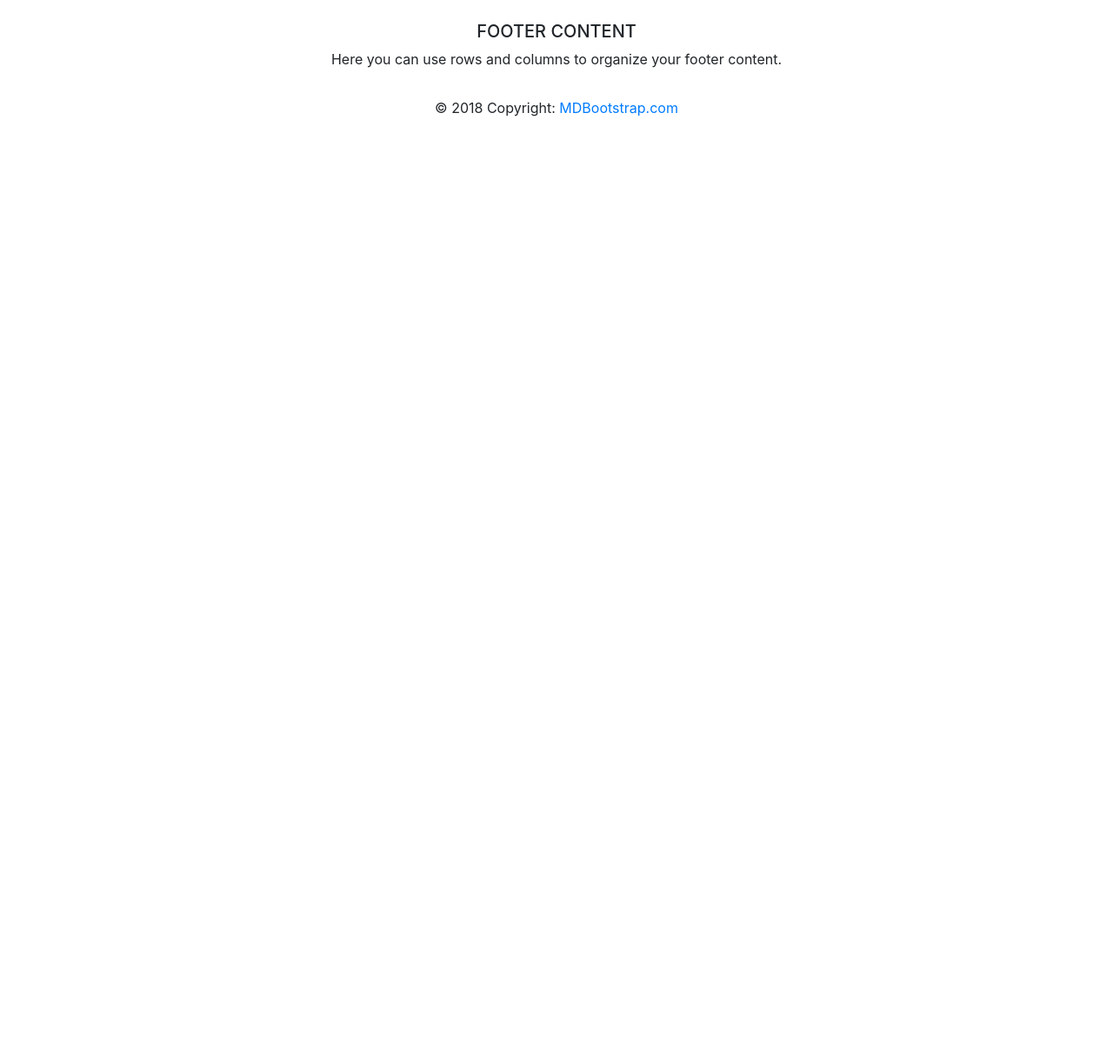
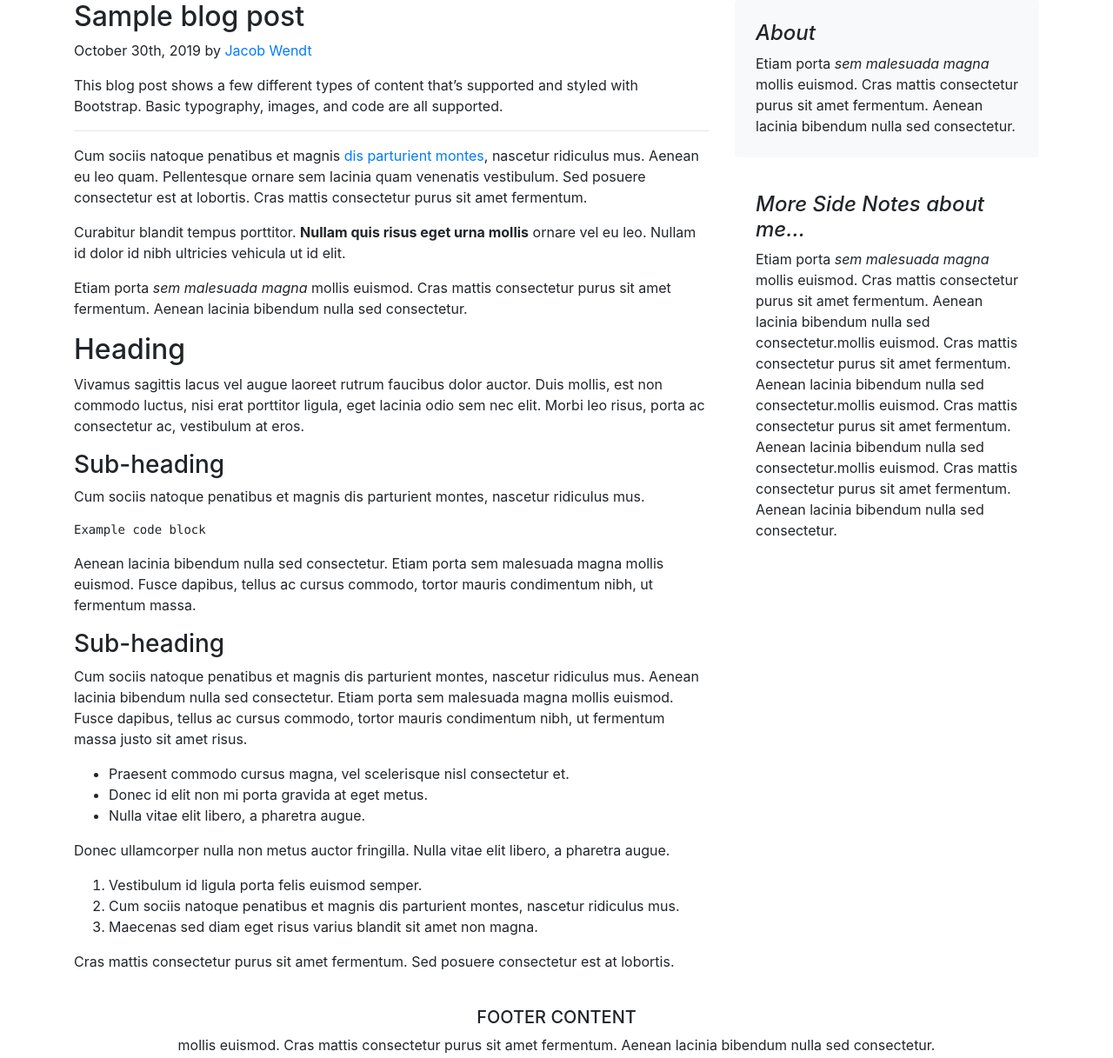
Before and after one commit to personal-jacob-wendt/personal-website, a website: page index.html in a window 1280 px wide. Shown: the top 1217 px of the page at 87% size. Before the commit the page ends 800 px from the top, so only its background shows below. Drawn offline with nearby package versions, Linux system fonts and the light colour scheme; a web font is replaced by a local one.

Commit message:
added bootstrap for main content

```diff
--- a/index.html
+++ b/index.html
@@ -11,14 +11,67 @@
   <link href="https://fonts.googleapis.com/css?family=Jomolhari&display=swap" rel="stylesheet"> <!--my google font-->
 </head>
 <body>
+
+  <main class="container" role="main">
+    <div class="row">
+      <div class="col-md-8">
+          <div class="blog-post">
+              <h2 class="blog-post-title">Sample blog post</h2>
+              <p class="blog-post-meta">October 30th, 2019 by <a href="#">Jacob Wendt</a></p>
+
+              <p>This blog post shows a few different types of content that’s supported and styled with Bootstrap. Basic typography, images, and code are all supported.</p>
+              <hr>
+              <p>Cum sociis natoque penatibus et magnis <a href="#">dis parturient montes</a>, nascetur ridiculus mus. Aenean eu leo quam. Pellentesque ornare sem lacinia quam venenatis vestibulum. Sed posuere consectetur est at lobortis. Cras mattis consectetur purus sit amet fermentum.</p>
+              <blockquote>
+                <p>Curabitur blandit tempus porttitor. <strong>Nullam quis risus eget urna mollis</strong> ornare vel eu leo. Nullam id dolor id nibh ultricies vehicula ut id elit.</p>
+              </blockquote>
+              <p>Etiam porta <em>sem malesuada magna</em> mollis euismod. Cras mattis consectetur purus sit amet fermentum. Aenean lacinia bibendum nulla sed consectetur.</p>
+              <h2>Heading</h2>
+              <p>Vivamus sagittis lacus vel augue laoreet rutrum faucibus dolor auctor. Duis mollis, est non commodo luctus, nisi erat porttitor ligula, eget lacinia odio sem nec elit. Morbi leo risus, porta ac consectetur ac, vestibulum at eros.</p>
+              <h3>Sub-heading</h3>
+              <p>Cum sociis natoque penatibus et magnis dis parturient montes, nascetur ridiculus mus.</p>
+              <pre><code>Example code block</code></pre>
+              <p>Aenean lacinia bibendum nulla sed consectetur. Etiam porta sem malesuada magna mollis euismod. Fusce dapibus, tellus ac cursus commodo, tortor mauris condimentum nibh, ut fermentum massa.</p>
+              <h3>Sub-heading</h3>
+              <p>Cum sociis natoque penatibus et magnis dis parturient montes, nascetur ridiculus mus. Aenean lacinia bibendum nulla sed consectetur. Etiam porta sem malesuada magna mollis euismod. Fusce dapibus, tellus ac cursus commodo, tortor mauris condimentum nibh, ut fermentum massa justo sit amet risus.</p>
+              <ul>
+                <li>Praesent commodo cursus magna, vel scelerisque nisl consectetur et.</li>
+                <li>Donec id elit non mi porta gravida at eget metus.</li>
+                <li>Nulla vitae elit libero, a pharetra augue.</li>
+              </ul>
+              <p>Donec ullamcorper nulla non metus auctor fringilla. Nulla vitae elit libero, a pharetra augue.</p>
+              <ol>
+                <li>Vestibulum id ligula porta felis euismod semper.</li>
+                <li>Cum sociis natoque penatibus et magnis dis parturient montes, nascetur ridiculus mus.</li>
+                <li>Maecenas sed diam eget risus varius blandit sit amet non magna.</li>
+              </ol>
+              <p>Cras mattis consectetur purus sit amet fermentum. Sed posuere consectetur est at lobortis.</p>
+            </div>
+
+      </div>
+      <aside class="col-md-4">
+          <div class="p-4 mb-3 bg-light rounded">
+              <h4 class="font-italic">About</h4>
+              <p class="mb-0">Etiam porta <em>sem malesuada magna</em> mollis euismod. Cras mattis consectetur purus sit amet fermentum. Aenean lacinia bibendum nulla sed consectetur.</p>
+            </div>
+            <div class="p-4 mb-3rounded">
+                <h4 class="font-italic">More Side Notes about me...</h4>
+                <p class="mb-0">Etiam porta <em>sem malesuada magna</em> mollis euismod. Cras mattis consectetur purus sit amet fermentum. Aenean lacinia bibendum nulla sed consectetur.mollis euismod. Cras mattis consectetur purus sit amet fermentum. Aenean lacinia bibendum nulla sed consectetur.mollis euismod. Cras mattis consectetur purus sit amet fermentum. Aenean lacinia bibendum nulla sed consectetur.mollis euismod. Cras mattis consectetur purus sit amet fermentum. Aenean lacinia bibendum nulla sed consectetur.</p>
+              </div>
+
+
+      </aside>
+    </div>
+  </main>
+
   <footer class="page-footer font-small blue pt-4">
-        <div class="container-fluid text-center text-md-left">
+      <div class="container-fluid text-center">
 
           <div class="row">
 
             <div class="col text-center">
               <h5 class="text-uppercase">Footer Content</h5>
-                <p>Here you can use rows and columns to organize your footer content.</p>
+              <p>mollis euismod. Cras mattis consectetur purus sit amet fermentum. Aenean lacinia bibendum nulla sed consectetur.</p>
             </div>
 
             <hr class="clearfix w-100 d-md-none pb-3">
@@ -27,11 +80,12 @@
 
         </div>
 
-          <div class="footer-copyright text-center py-3">© 2018 Copyright:
-            <a href="https://mdbootstrap.com/education/bootstrap/"> MDBootstrap.com</a>
+        <div class="footer-copyright text-center py-3">© 2018 Copyright
+          <a href="#">Jacob Wendt</a>
         </div>
 
   </footer>
+
   <script src="https://code.jquery.com/jquery-3.3.1.slim.min.js" integrity="sha384-q8i/X+965DzO0rT7abK41JStQIAqVgRVzpbzo5smXKp4YfRvH+8abtTE1Pi6jizo" crossorigin="anonymous"></script>
   <script src="https://cdnjs.cloudflare.com/ajax/libs/popper.js/1.14.7/umd/popper.min.js" integrity="sha384-UO2eT0CpHqdSJQ6hJty5KVphtPhzWj9WO1clHTMGa3JDZwrnQq4sF86dIHNDz0W1" crossorigin="anonymous"></script>
 </body>
```
Lines whose indentation alone changed are shown as unchanged.
